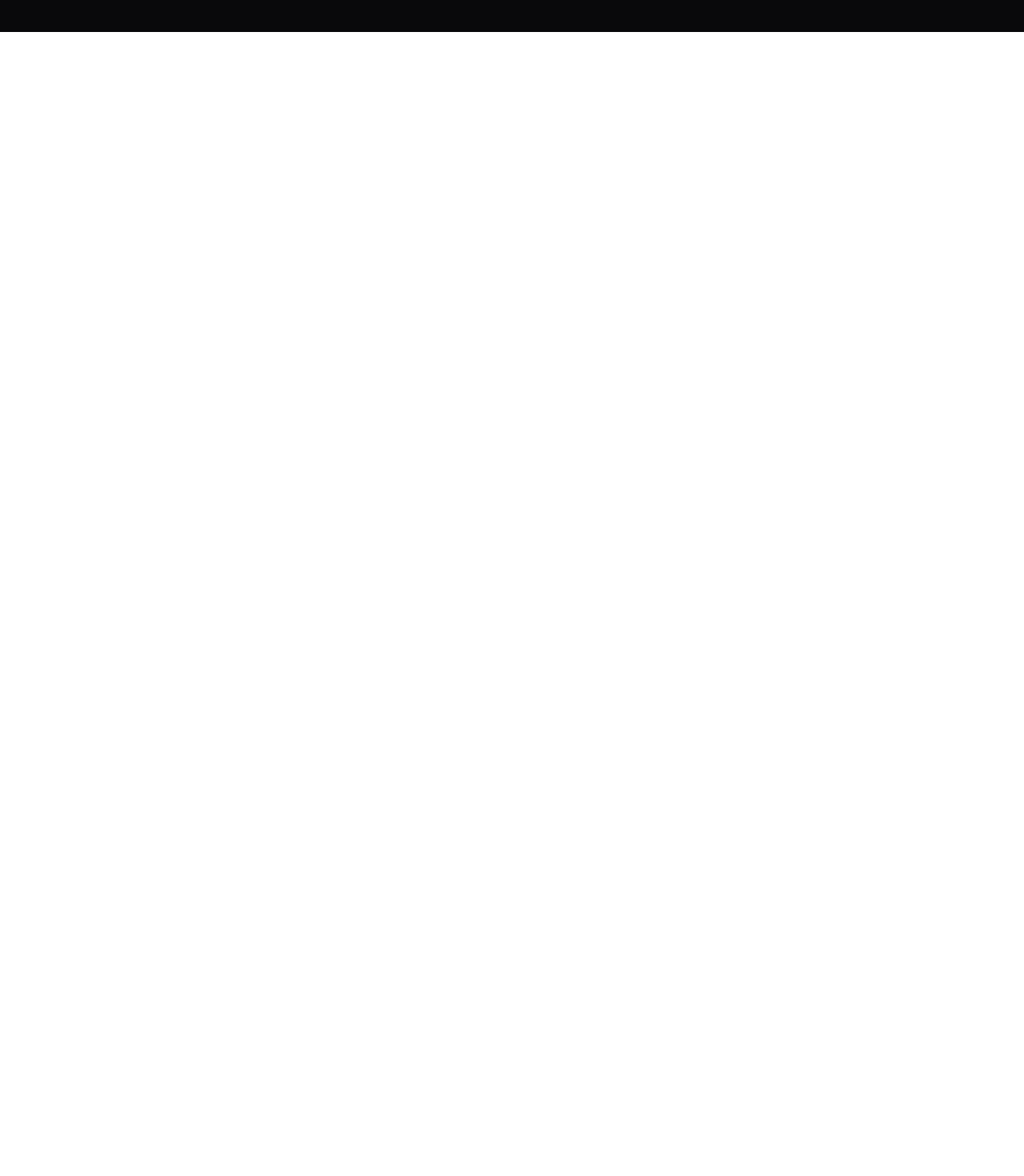
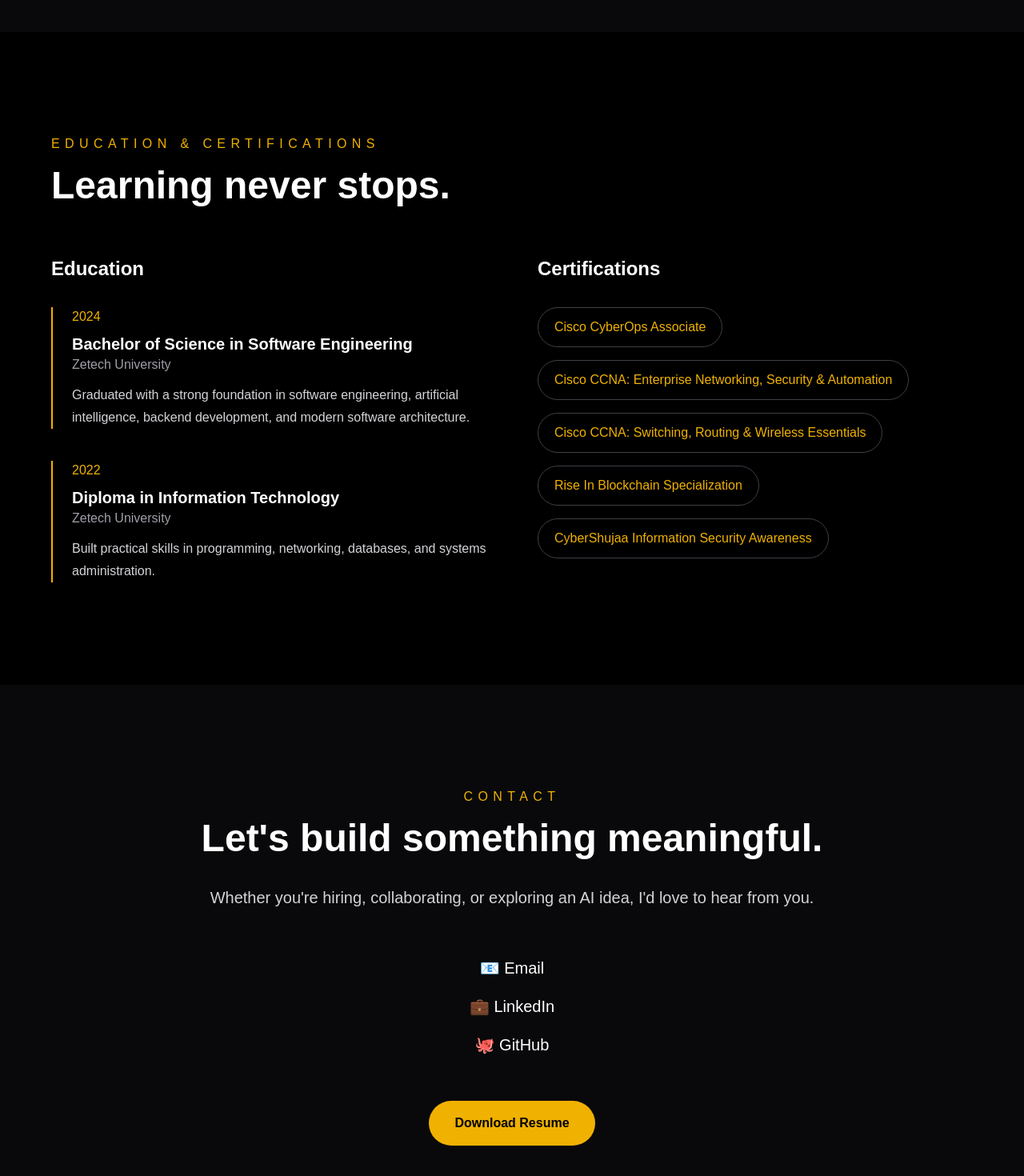
Before and after one commit to kunaaisylvia/aura-farm, a Next.js app in the folder web/: page / in a window 1280 px wide. Shown: the part 5810-7280 px from the top of the page at 80% size. Before the commit the page ends 5850 px from the top, so only its background shows below. Built offline with nearby package versions, Linux system fonts and the light colour scheme.

Commit message:
Complete portfolio website

```diff
--- a/web/app/page.tsx
+++ b/web/app/page.tsx
@@ -5,6 +5,8 @@ import Expertise from "../components/Expertise";
 import Projects from "../components/Projects";
 import EngineeringPhilosophy from "../components/EngineeringPhilosophy";
 import Experience from "../components/Experience";
+import Education from "../components/Education";
+import Contact from "../components/Contact";
 
 export default function Home() {
   return (
@@ -16,6 +18,8 @@ export default function Home() {
       <EngineeringPhilosophy />
       <Projects />
       <Experience />
+      <Education />
+      <Contact />
     </main>
   );
 }
--- /dev/null
+++ b/web/components/Contact.tsx
@@ -0,0 +1,61 @@
+export default function Contact() {
+  return (
+    <section
+      id="contact"
+      className="bg-zinc-950 text-white py-32 px-8"
+    >
+      <div className="max-w-4xl mx-auto text-center">
+
+        <p className="uppercase tracking-[0.4em] text-yellow-500 mb-4">
+          Contact
+        </p>
+
+        <h2 className="text-5xl font-bold mb-8">
+          Let's build something meaningful.
+        </h2>
+
+        <p className="text-zinc-300 text-xl leading-9 max-w-3xl mx-auto">
+          Whether you're hiring, collaborating, or exploring an AI idea,
+          I'd love to hear from you.
+        </p>
+
+        <div className="mt-14 flex flex-col gap-5">
+
+          <a
+            href="mailto:sylviakunaai@gmail.com"
+            className="text-xl hover:text-yellow-500 transition"
+          >
+            📧 Email
+          </a>
+
+          <a
+            href="https://www.linkedin.com/in/sylvia-kunaai-72baa6217"
+            target="_blank"
+            rel="noopener noreferrer"
+            className="text-xl hover:text-yellow-500 transition"
+          >
+            💼 LinkedIn
+          </a>
+
+          <a
+            href="https://github.com/kunaaisylvia"
+            target="_blank"
+            rel="noopener noreferrer"
+            className="text-xl hover:text-yellow-500 transition"
+          >
+            🐙 GitHub
+          </a>
+
+        </div>
+
+        <a
+          href="/resume.pdf"
+          className="inline-block mt-14 bg-yellow-500 text-black px-8 py-4 rounded-full font-semibold hover:bg-yellow-400 transition"
+        >
+          Download Resume
+        </a>
+
+      </div>
+    </section>
+  );
+}
--- /dev/null
+++ b/web/components/Education.tsx
@@ -0,0 +1,95 @@
+export default function Education() {
+  const education = [
+    {
+      year: "2024",
+      title: "Bachelor of Science in Software Engineering",
+      institution: "Zetech University",
+      description:
+        "Graduated with a strong foundation in software engineering, artificial intelligence, backend development, and modern software architecture.",
+    },
+    {
+      year: "2022",
+      title: "Diploma in Information Technology",
+      institution: "Zetech University",
+      description:
+        "Built practical skills in programming, networking, databases, and systems administration.",
+    },
+  ];
+
+  const certifications = [
+    "Cisco CyberOps Associate",
+    "Cisco CCNA: Enterprise Networking, Security & Automation",
+    "Cisco CCNA: Switching, Routing & Wireless Essentials",
+    "Rise In Blockchain Specialization",
+    "CyberShujaa Information Security Awareness",
+  ];
+
+  return (
+    <section
+      id="education"
+      className="bg-black text-white py-32 px-8"
+    >
+      <div className="max-w-6xl mx-auto">
+        <p className="uppercase tracking-[0.4em] text-yellow-500 mb-4">
+          Education & Certifications
+        </p>
+
+        <h2 className="text-5xl font-bold mb-16">
+          Learning never stops.
+        </h2>
+
+        <div className="grid md:grid-cols-2 gap-16">
+          {/* Education */}
+          <div>
+            <h3 className="text-2xl font-semibold mb-8">
+              Education
+            </h3>
+
+            <div className="space-y-10">
+              {education.map((item) => (
+                <div
+                  key={item.title}
+                  className="border-l-2 border-yellow-500 pl-6"
+                >
+                  <p className="text-yellow-500 mb-2">
+                    {item.year}
+                  </p>
+
+                  <h4 className="text-xl font-semibold">
+                    {item.title}
+                  </h4>
+
+                  <p className="text-zinc-400 mb-3">
+                    {item.institution}
+                  </p>
+
+                  <p className="text-zinc-300 leading-7">
+                    {item.description}
+                  </p>
+                </div>
+              ))}
+            </div>
+          </div>
+
+          {/* Certifications */}
+          <div>
+            <h3 className="text-2xl font-semibold mb-8">
+              Certifications
+            </h3>
+
+            <div className="flex flex-wrap gap-4">
+              {certifications.map((cert) => (
+                <span
+                  key={cert}
+                  className="border border-zinc-700 rounded-full px-5 py-3 text-yellow-500"
+                >
+                  {cert}
+                </span>
+              ))}
+            </div>
+          </div>
+        </div>
+      </div>
+    </section>
+  );
+}
```
Also changed, not shown: 1 other file (tests, documents, lock files or other folders).
